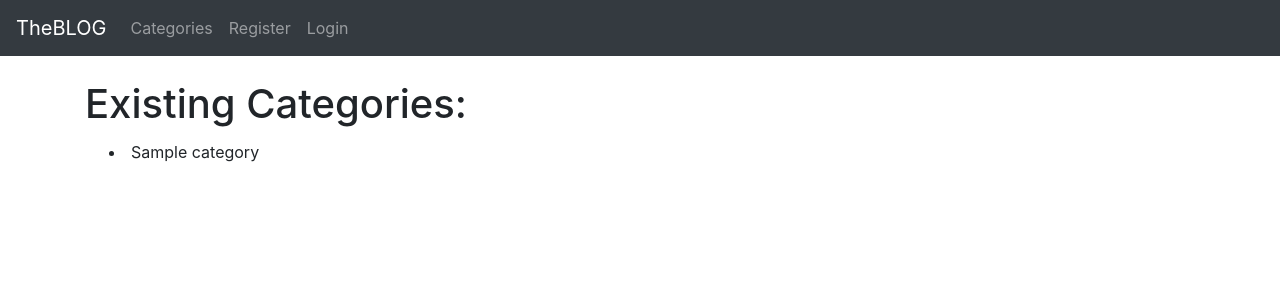
After one commit to Jnaesi/theblogpp4, a Django app: page /category-list/ in a window 1280 px wide. The commit adds this page. Shown: the top 300 px of the page. Run offline with Django 3.2, Linux system fonts and the light colour scheme; tables that the repository leaves empty hold one stand-in row (values such as "Sample post").

Commit message:
Add categories list and restrictions of who can delete and edit posts

```diff
--- a/theblog/templates/article_details.html
+++ b/theblog/templates/article_details.html
@@ -2,7 +2,6 @@
 {% block title%}{{ post.title_tag }}{% endblock%}
 
 {% block content%}
-
 
     <h1>{{ post.title }}</h1>
     <small>By:
@@ -11,9 +10,11 @@
         {{ post.post_date }}
 
         {% if user.is_authenticated %}
+            {% if user.id == post.author.id %}
             - <a href="{% url 'update_post' post.pk %}">[Edit]</a>
 
             <a href="{% url 'delete_post' post.pk %}">[Delete]</a>
+            {% endif%}
         {% endif %}
 </small><br/>
 <hr>
--- a/theblog/templates/base.html
+++ b/theblog/templates/base.html
@@ -23,6 +23,28 @@
 
         <div class="collapse navbar-collapse" id="navbarSupportedContent">
           <ul class="navbar-nav mr-auto">
+
+          <!-- Category Menu Code -->
+
+          {% if cts_menu %}
+          <li class="nav-item dropdown">
+            <a class="nav-link dropdown-toggle" href="#" id="navbarDropdown" role="button" data-toggle="dropdown" aria-haspopup="true" aria-expanded="false">
+              Categories
+            </a>
+              <div class="dropdown-menu" aria-labelledby="navbarDropdown">
+
+                {% for item in cts_menu %}
+                <a class="dropdown-item" href="{% url 'category' item|slugify %}">{{ item }}</a>
+                {% endfor %}
+
+            </div>
+          </li>
+          {% else %}
+            <li class="nav-item">
+              <a class="nav-link" href="{% url 'category-list' %}">Categories</a>
+            </li>
+
+          {% endif %}
 
             {% if user.is_authenticated %}
               <li class="nav-item">
--- a/theblog/templates/categories.html
+++ b/theblog/templates/categories.html
@@ -24,7 +24,8 @@
     {% endfor%}
     </ul>
 {% else %}
-    <h2>Sorry this page does not exist..</h2>
+
+    <h2>No posts made yet..</h2>
 
 {% endif %}
 
--- /dev/null
+++ b/theblog/templates/category_list.html
@@ -0,0 +1,10 @@
+{% extends 'base.html' %}
+{% block title%} Blog Categories {% endblock%}
+
+{% block content%}
+
+    <h1> Existing Categories: </h1>
+            {% for item in cts_menu_list %}
+                <a class="dropdown-item" href="{% url 'category' item|slugify %}"><li>{{ item }}</li></a>
+            {% endfor %}
+{% endblock %}
--- a/theblog/templates/delete_post.html
+++ b/theblog/templates/delete_post.html
@@ -3,6 +3,7 @@
 {% block content%}
 
 {% if user.is_authenticated %}
+    {% if user.id == post.author.id %}
         <h1>Delete Post</h1>
         <br/><br/>
         <h3>Delete: {{ post.title }}</h3>
@@ -14,6 +15,9 @@
             <strong>Are you sure?</strong><br/><br/>
             <button class="btn btn-dark">Delete Post</button>
         </div>
+    {% else %}
+        You're not the author of this post.
+    {% endif %}
 
 {% else %}
 
--- a/theblog/templates/update_post.html
+++ b/theblog/templates/update_post.html
@@ -4,6 +4,7 @@
 
 
 {% if user.is_authenticated %}
+    {% if user.id == post.author.id %}
         <h1>Update Post</h1>
 
         <br/><br/>
@@ -13,7 +14,9 @@
             {{ form.as_p }}
             <button class="btn btn-dark">Update</button>
         </div>
-
+    {% else %}
+        You're not the author of this post.
+    {% endif %}
 {% else %}
 
 <br/>
--- a/theblog/urls.py
+++ b/theblog/urls.py
@@ -1,6 +1,6 @@
 from django.urls import path
 #from . import views
-from .views import HomeView, ArticleDetailView, AddPostView, UpdatePostView, DeletePostView, AddCategoryView, CategoryView
+from .views import HomeView, ArticleDetailView, AddPostView, UpdatePostView, DeletePostView, AddCategoryView, CategoryView, CategoryListView
 
 urlpatterns = [
     #path('', views.home, name="home"), <--> using class based views instead.
@@ -11,6 +11,7 @@ urlpatterns = [
     path('article/edit/<int:pk>', UpdatePostView.as_view(), name='update_post'),
     path('article/edit/<int:pk>/remove', DeletePostView.as_view(), name='delete_post'),
     path('category/<str:cts>/', CategoryView, name='category'),
+    path('category-list/', CategoryListView, name='category-list'),
 
 
 ]
--- a/theblog/views.py
+++ b/theblog/views.py
@@ -13,13 +13,29 @@ class HomeView(ListView):
     template_name = 'home.html'
     ordering = ['-post_date']
 
+    def get_context_data(self, *args, **kwargs):
+        cts_menu = Category.objects.all()
+        context = super(HomeView, self).get_context_data(*args, **kwargs)
+        context["cts_menu"] = cts_menu
+        return context
+
+def CategoryListView(request):
+    cts_menu_list = Category.objects.all()
+    return render(request, 'category_list.html', {'cts_menu_list':cts_menu_list})
+
+
 def CategoryView(request, cts):
-    category_posts = Post.objects.filter(category=cts)
-    return render(request, 'categories.html', {'cts':cts.title(), 'category_posts':category_posts})
+    category_posts = Post.objects.filter(category=cts.replace('-', ' '))
+    return render(request, 'categories.html', {'cts':cts.title().replace('-', ' '), 'category_posts':category_posts})
+
 class ArticleDetailView(DetailView):
     model = Post
     template_name = 'article_details.html'
-
+    def get_context_data(self, *args, **kwargs):
+        cts_menu = Category.objects.all()
+        context = super(ArticleDetailView, self).get_context_data(*args, **kwargs)
+        context["cts_menu"] = cts_menu
+        return context
 
 class AddPostView(CreateView):
     model = Post
```
Also changed, not shown: theblog/templates/home.html (+5 -3 lines). Lines whose indentation alone changed are shown as unchanged.
